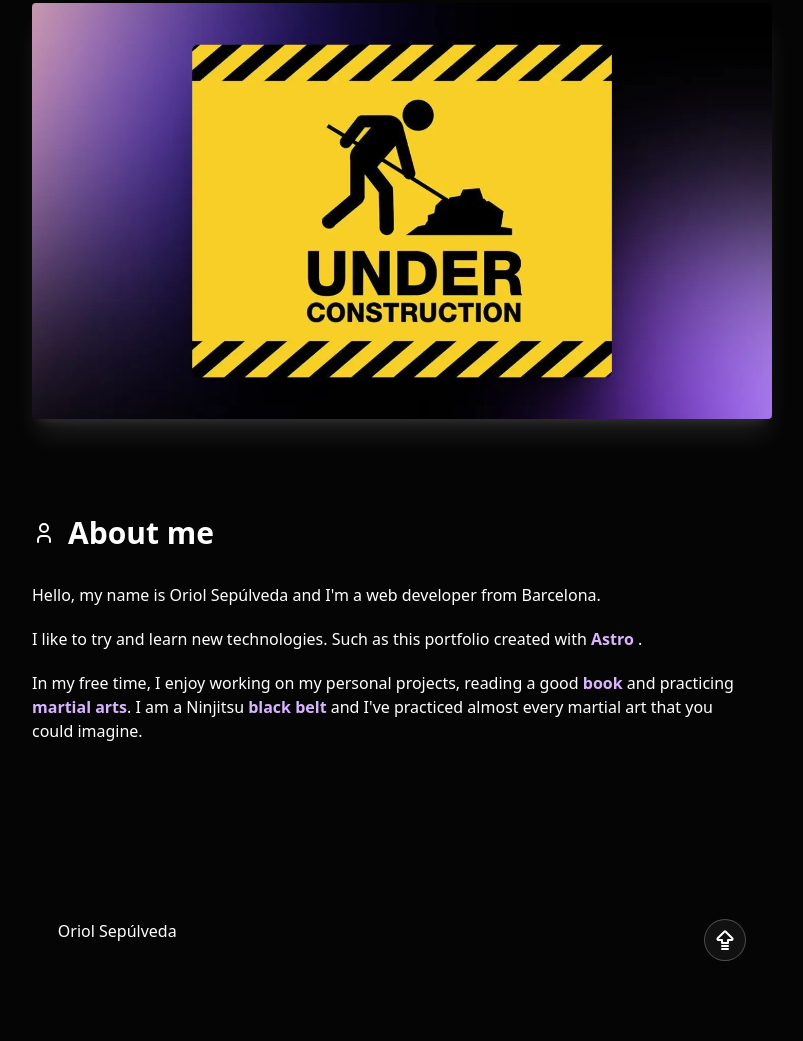
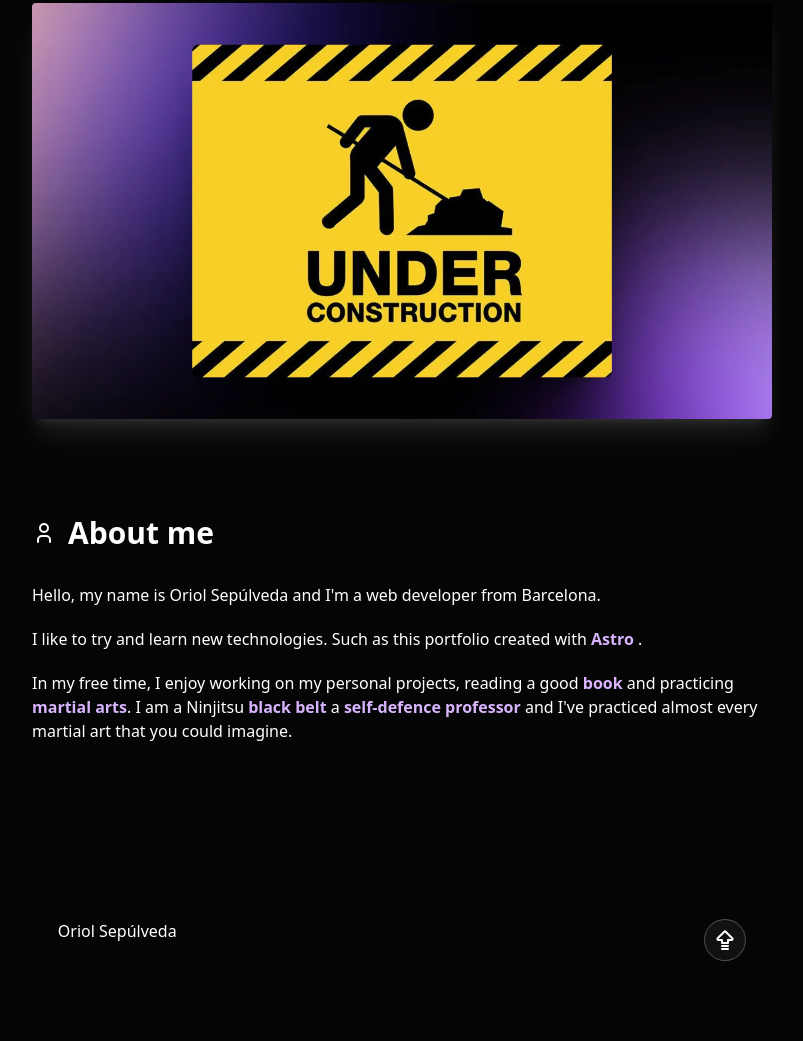
Before and after one commit to Hagaren5/Portfolio, an Astro site: page / in a window 1280 px wide. Shown: the part 3064-4105 px from the top of the page, without its empty margins (238-1041 px from the left). Built offline with nearby package versions, Linux system fonts and the light colour scheme; Astro itself is replaced by a stand-in of ours.

Commit message:
modified aboutMe

```diff
--- a/src/components/AboutMe.astro
+++ b/src/components/AboutMe.astro
@@ -9,7 +9,7 @@
         In my free time, I enjoy working on my personal projects, reading a good
         <strong class="text-purple-300">book </strong>
         and practicing <strong class="text-purple-300">martial arts</strong>. I am a Ninjitsu <strong class="text-purple-300">
-             black belt</strong> and I've practiced almost every martial art that you could imagine.
+             black belt</strong> a <strong class="text-purple-300">self-defence professor</strong> and I've practiced almost every martial art that you could imagine.
 
     </p>
 </article>
```
